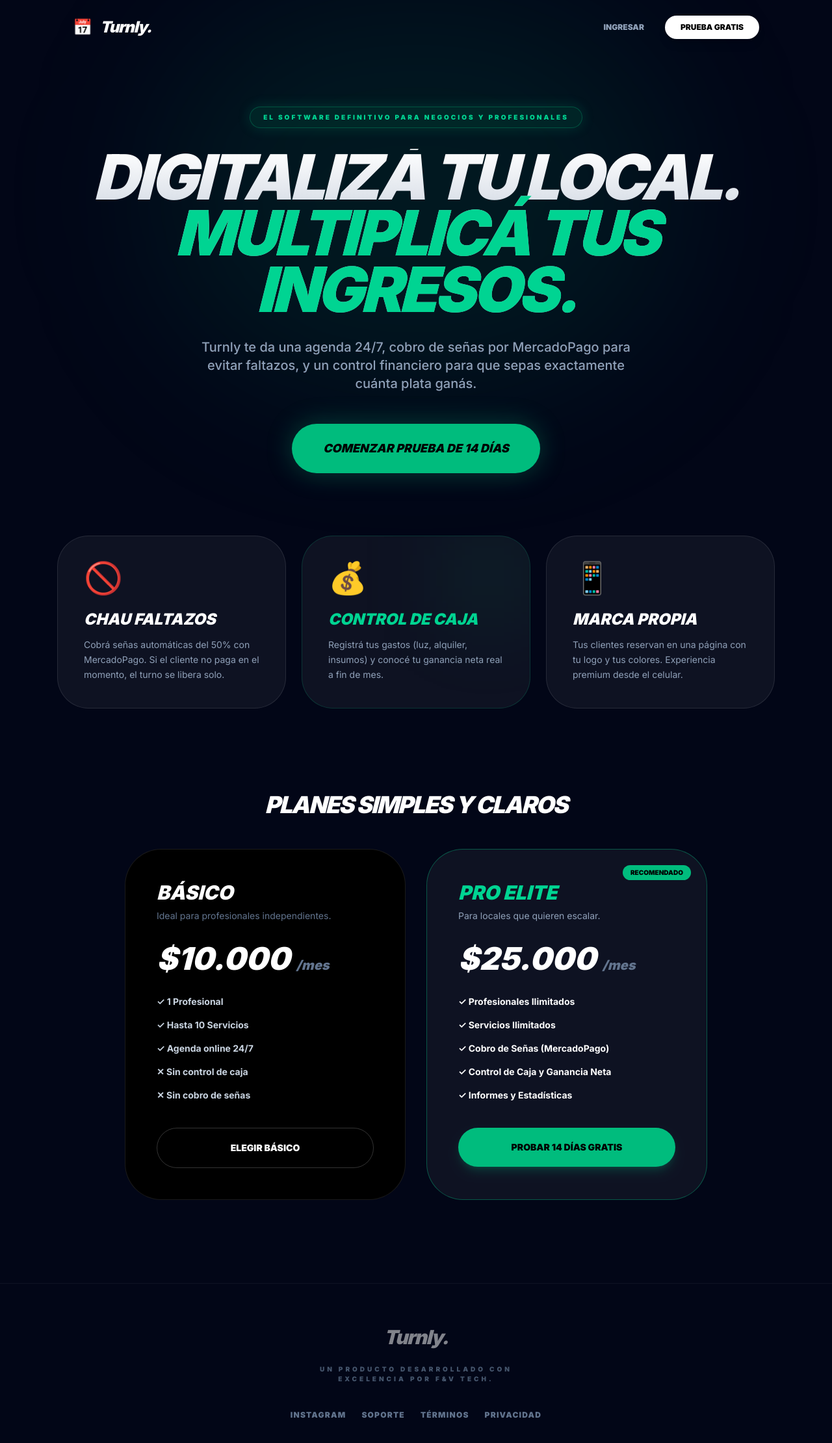
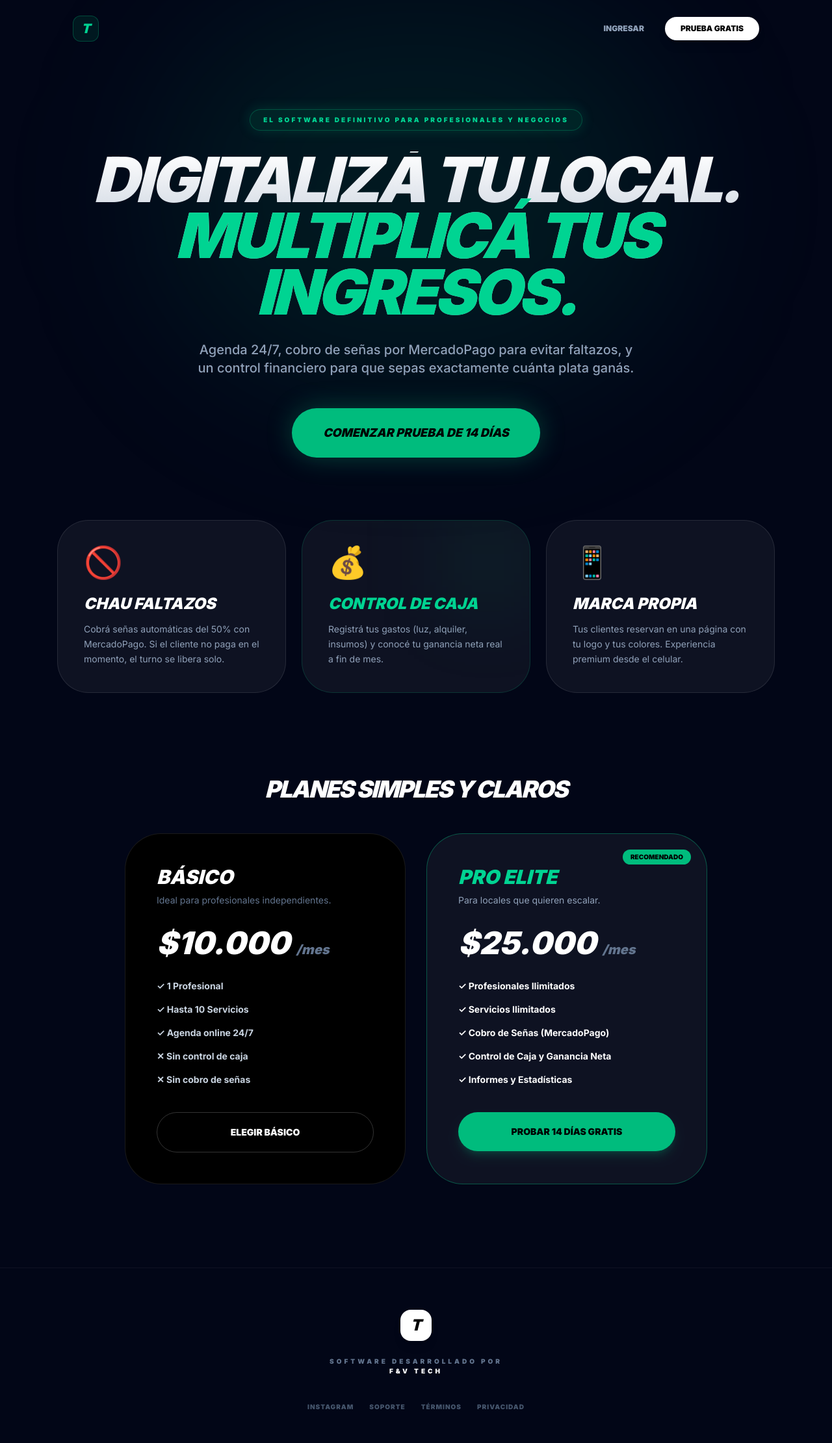
Before and after one commit to Vale-G/turnos-saas, a Next.js app: page / in a window 1280 px wide. Shown: the top 2220 px of the page at 65% size. Built offline with nearby package versions, Linux system fonts and the light colour scheme; no server answers; the database is empty.

Commit message:
feat: generar icono nativo de Turnly para PWA y reestructurar marca en landing

```diff
--- /dev/null
+++ b/app/icon.tsx
@@ -0,0 +1,16 @@
+import { ImageResponse } from 'next/og'
+
+export const runtime = 'edge'
+export const size = { width: 512, height: 512 }
+export const contentType = 'image/png'
+
+export default function Icon() {
+  return new ImageResponse(
+    (
+      <div style={{ background: '#020617', width: '100%', height: '100%', display: 'flex', alignItems: 'center', justifyContent: 'center', borderRadius: '128px', border: '8px solid #10b981' }}>
+        <span style={{ fontSize: 320, fontWeight: 900, fontStyle: 'italic', color: '#10b981', letterSpacing: '-10px' }}>T</span>
+      </div>
+    ),
+    { ...size }
+  )
+}
--- /dev/null
+++ b/app/manifest.ts
@@ -0,0 +1,20 @@
+import { MetadataRoute } from 'next'
+
+export default function manifest(): MetadataRoute.Manifest {
+  return {
+    name: 'Turnly',
+    short_name: 'Turnly',
+    description: 'Software Elite de Gestión y Reservas',
+    start_url: '/',
+    display: 'standalone',
+    background_color: '#020617',
+    theme_color: '#020617',
+    icons: [
+      {
+        src: '/icon',
+        sizes: '512x512',
+        type: 'image/png',
+      },
+    ],
+  }
+}
--- a/app/page.tsx
+++ b/app/page.tsx
@@ -5,7 +5,6 @@ import { supabase } from '@/lib/supabase'
 
 export default function LandingComercial() {
   const router = useRouter()
-  // Valores por defecto mientras carga
   const [config, setConfig] = useState({ precio_basico: 10000, precio_pro: 25000, dias_trial: 14 })
 
   useEffect(() => {
@@ -28,10 +27,10 @@ export default function LandingComercial() {
     <div className="min-h-screen bg-[#020617] text-white selection:bg-emerald-500/30 overflow-hidden font-sans">
       <div className="absolute top-0 left-1/2 -translate-x-1/2 w-[800px] h-[600px] bg-emerald-500/10 blur-[120px] rounded-full pointer-events-none" />
 
+      {/* NAV LIMPIA: Sin el nombre gigante de la marca arriba */}
       <nav className="relative z-10 flex items-center justify-between p-6 md:px-12 max-w-6xl mx-auto">
         <div className="flex items-center gap-3">
-          <span className="text-2xl">📅</span>
-          <span className="font-black italic text-2xl tracking-tighter">Turnly.</span>
+          <div className="w-10 h-10 bg-emerald-500/10 border border-emerald-500/30 rounded-xl flex items-center justify-center text-emerald-400 font-black italic text-xl">T</div>
         </div>
         <div className="flex gap-4">
           <button onClick={() => router.push('/login')} className="text-xs font-black uppercase text-slate-400 hover:text-white transition-colors px-4 py-2">Ingresar</button>
@@ -41,7 +40,7 @@ export default function LandingComercial() {
 
       <main className="relative z-10 max-w-6xl mx-auto px-6 pt-20 pb-32 text-center">
         <div className="inline-block border border-emerald-500/30 bg-emerald-500/10 text-emerald-400 text-[10px] font-black uppercase tracking-[0.3em] px-5 py-2 rounded-full mb-8 shadow-[0_0_20px_rgba(16,185,129,0.2)]">
-          El Software Definitivo para Negocios y Profesionales
+          El Software Definitivo para Profesionales y Negocios
         </div>
 
         <h1 className="text-5xl md:text-8xl font-black uppercase italic tracking-tighter leading-[0.9] mb-8 text-transparent bg-clip-text bg-gradient-to-b from-white to-slate-400">
@@ -49,7 +48,7 @@ export default function LandingComercial() {
         </h1>
 
         <p className="text-slate-400 max-w-2xl mx-auto text-lg md:text-xl font-medium mb-12">
-          Turnly te da una agenda 24/7, cobro de señas por MercadoPago para evitar faltazos, y un control financiero para que sepas exactamente cuánta plata ganás.
+          Agenda 24/7, cobro de señas por MercadoPago para evitar faltazos, y un control financiero para que sepas exactamente cuánta plata ganás.
         </p>
 
         <div className="flex flex-col sm:flex-row justify-center gap-4 mb-24">
@@ -58,7 +57,6 @@ export default function LandingComercial() {
           </button>
         </div>
 
-        {/* BENEFICIOS */}
         <div className="grid grid-cols-1 md:grid-cols-3 gap-6 text-left mb-32">
           <div className="bg-white/5 border border-white/10 p-10 rounded-[3rem] hover:border-white/20 transition-all hover:-translate-y-2">
             <div className="text-5xl mb-6">🚫</div>
@@ -78,7 +76,6 @@ export default function LandingComercial() {
           </div>
         </div>
 
-        {/* PRECIOS DINÁMICOS */}
         <div className="max-w-4xl mx-auto">
           <h2 className="text-4xl font-black uppercase italic tracking-tighter mb-12">Planes Simples y Claros</h2>
           <div className="grid grid-cols-1 md:grid-cols-2 gap-8 text-left">
@@ -114,15 +111,18 @@ export default function LandingComercial() {
         </div>
       </main>
 
+      {/* FOOTER: Acá es donde va la firma "Sello de Autor" */}
       <footer className="border-t border-white/5 py-16 text-center bg-[#020617] relative z-10">
         <div className="flex flex-col items-center justify-center gap-6">
-          <span className="font-black italic text-3xl tracking-tighter text-white/50">Turnly.</span>
-          <p className="text-[10px] font-black uppercase tracking-[0.4em] text-slate-600 max-w-xs">Un producto desarrollado con excelencia por F&V Tech.</p>
+          <div className="w-12 h-12 bg-white border border-white/20 rounded-2xl flex items-center justify-center text-black font-black italic text-2xl shadow-lg">T</div>
+          <p className="text-[10px] font-black uppercase tracking-[0.4em] text-slate-500 max-w-xs">
+            Software desarrollado por <br /> <span className="text-white">F&V Tech</span>
+          </p>
           <div className="flex gap-6 mt-4">
-            <a href="#" className="text-slate-500 hover:text-white font-black text-xs uppercase tracking-widest transition-colors">Instagram</a>
-            <a href="#" className="text-slate-500 hover:text-white font-black text-xs uppercase tracking-widest transition-colors">Soporte</a>
-            <a href="/terminos" className="text-slate-500 hover:text-white font-black text-xs uppercase tracking-widest transition-colors">Términos</a>
-            <a href="/privacidad" className="text-slate-500 hover:text-white font-black text-xs uppercase tracking-widest transition-colors">Privacidad</a>
+            <a href="#" className="text-slate-600 hover:text-white font-black text-[10px] uppercase tracking-widest transition-colors">Instagram</a>
+            <a href="#" className="text-slate-600 hover:text-white font-black text-[10px] uppercase tracking-widest transition-colors">Soporte</a>
+            <a href="/terminos" className="text-slate-600 hover:text-white font-black text-[10px] uppercase tracking-widest transition-colors">Términos</a>
+            <a href="/privacidad" className="text-slate-600 hover:text-white font-black text-[10px] uppercase tracking-widest transition-colors">Privacidad</a>
           </div>
         </div>
       </footer>
```
